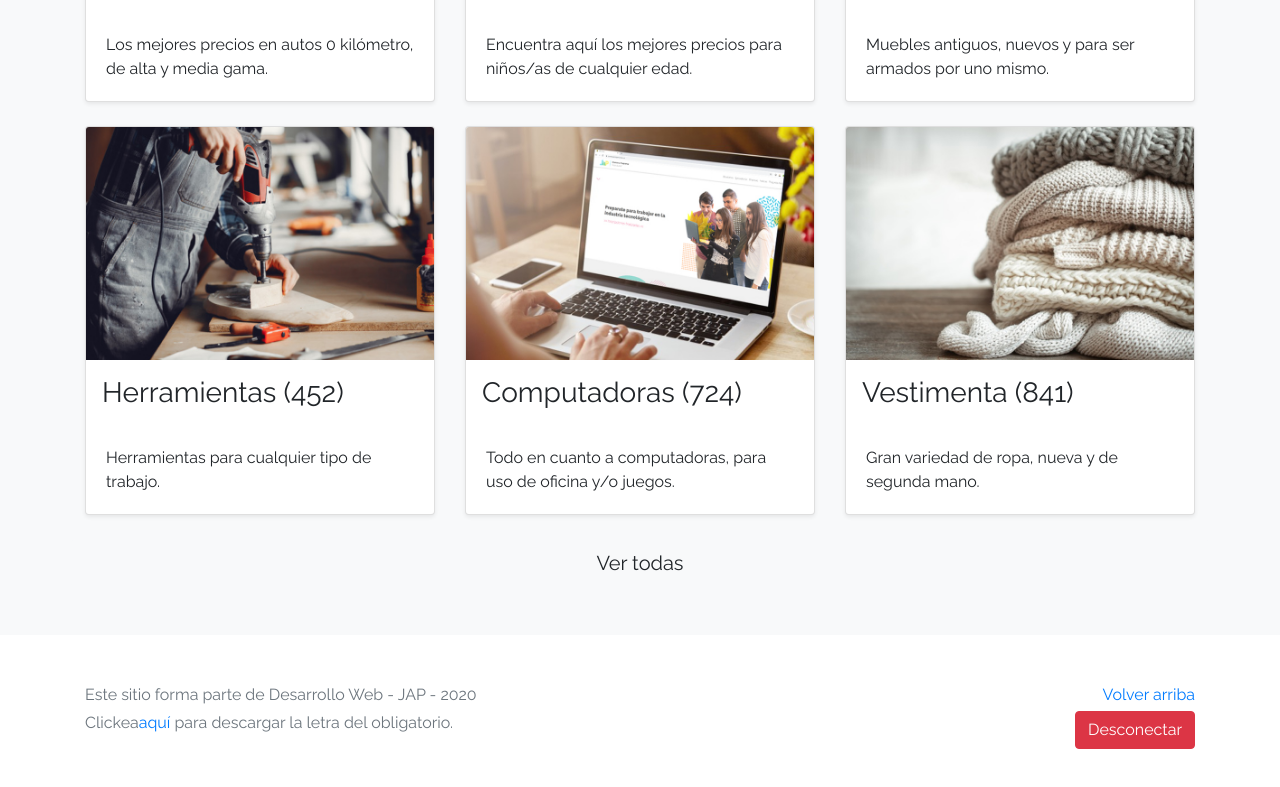
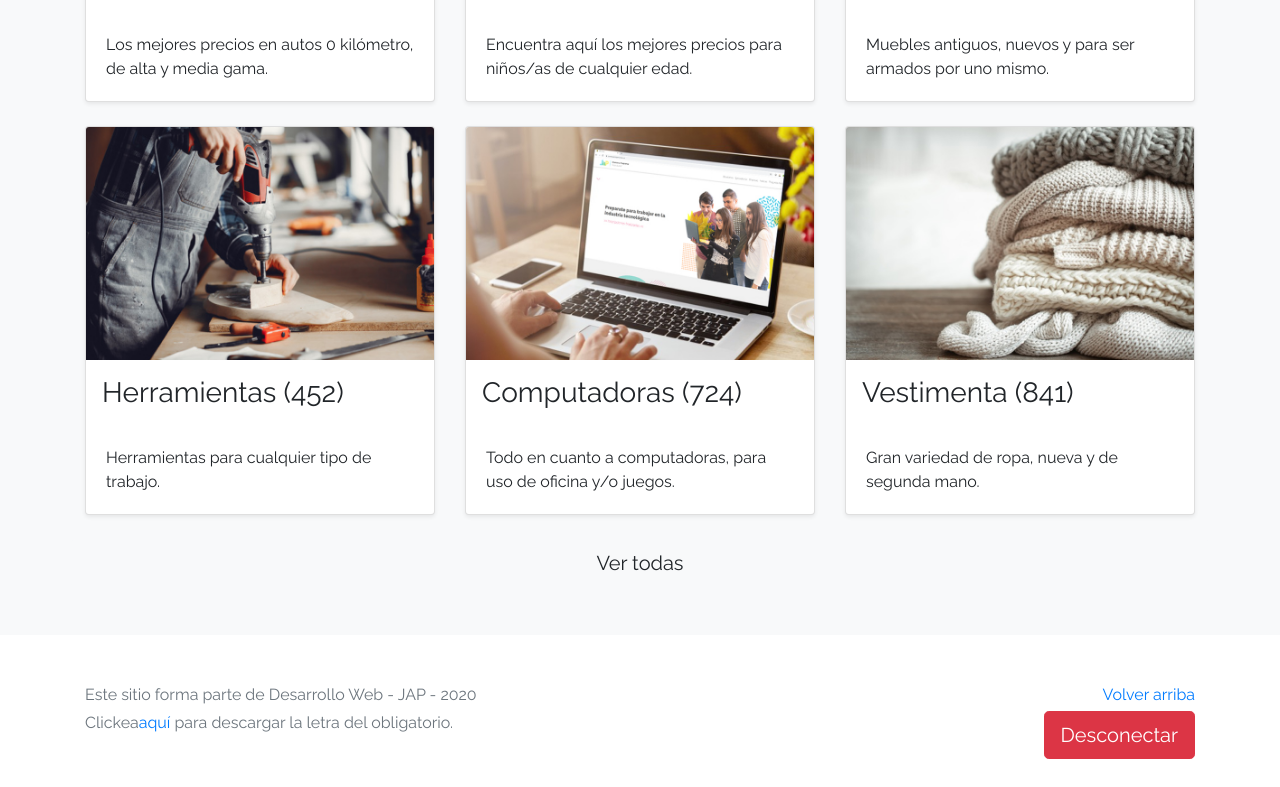
Before and after one commit to santizorri/Entrega-1, a plain HTML site: page home.html in a window 1280 px wide. Shown: the part 783-1570 px from the top of the page. Drawn offline with Linux system fonts and the light colour scheme.

Commit message:
Ulitma actualizacion

```diff
--- a/css/login.css
+++ b/css/login.css
@@ -2,6 +2,7 @@ html,
 body {
   height: 100%;
   background: linear-gradient(to bottom, #1c91ca, rgb(95, 194, 230));
+
 }
 
 body {
--- a/home.html
+++ b/home.html
@@ -107,7 +107,7 @@
           <a href="#">Volver arriba</a>
         </p>
         <p>Este sitio forma parte de Desarrollo Web - JAP - 2020</p>
-        <p>Clickea<a target="_blank" href="Letra.pdf">aquí</a> para descargar la letra del obligatorio. <button class="btn btn-danger" style="float: right;" onclick="desconectar();">Desconectar</button></p>
+        <p>Clickea<a target="_blank" href="Letra.pdf">aquí</a> para descargar la letra del obligatorio. <button class="btn btn-danger btn-lg" style="float: right;" onclick="desconectar();">Desconectar</button></p>
 
       </div>
     </footer>
--- a/js/google.js
+++ b/js/google.js
@@ -41,5 +41,4 @@ function onLoad() {
   gapi.load('auth2', function () {
     gapi.auth2.init();
   });
-
 }
```
Also changed, not shown: index.html (+0 -1 lines), img/Fondito.png (added).
